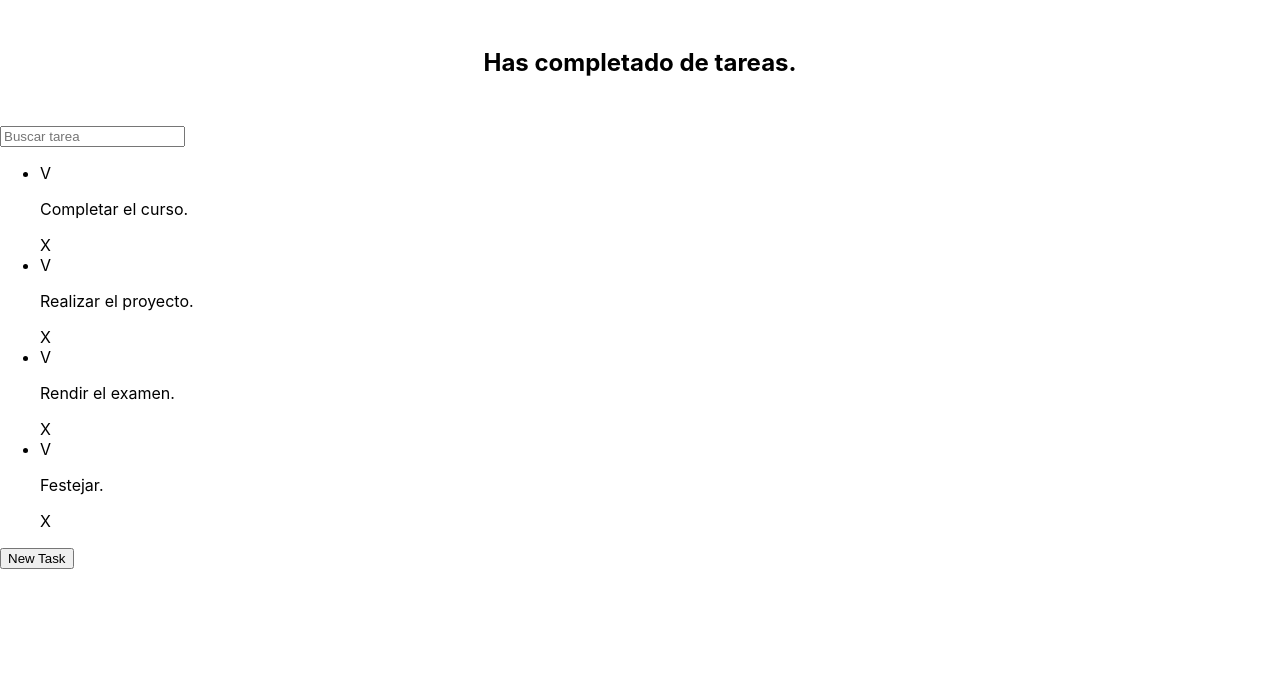
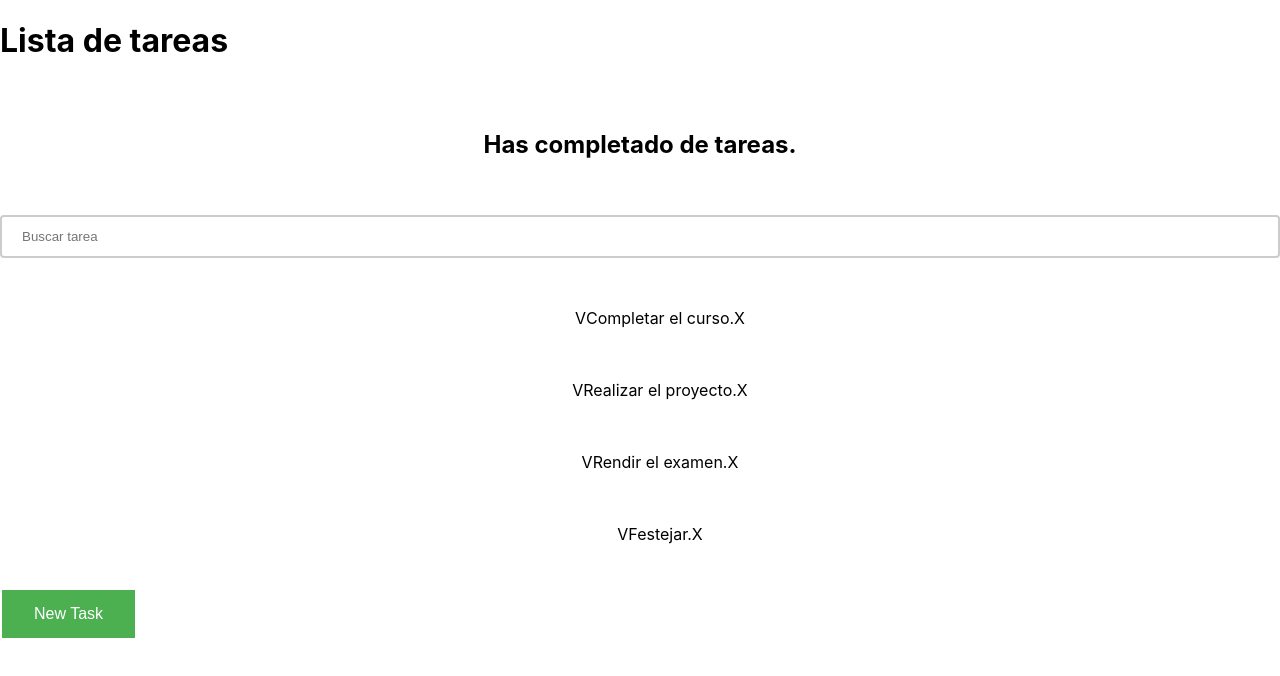
Before and after one commit to UboldiTIC/ordenate, a React (Create React App) app: page / in a window 1280 px wide. Shown: the top 676 px of the page. Built offline with nearby package versions, Linux system fonts and the light colour scheme.

Commit message:
Add css files

```diff
--- /dev/null
+++ b/src/App.css
@@ -0,0 +1,8 @@
+.App-container {
+    display: flex;
+    justify-content: center; /* Centrado horizontal */
+    align-items: center; /* Centrado vertical */
+    height: 50vh; /* Asegura que el contenedor ocupa toda la altura de la pantalla */
+    width: 50vw; /*Asegura que el contenedor ocupa todo el ancho de la pantalla*/
+    margin: 0; /* Elimina márgenes predeterminados */
+}
--- a/src/App.js
+++ b/src/App.js
@@ -15,7 +15,8 @@ const defaultTasks = [
 function App() {
   return (
     <React.Fragment>
-
+      <div className="App-container">
+        <h1>Lista de tareas</h1>
         <TaskCounter />
         <TaskSearch />
 
@@ -30,7 +31,7 @@ function App() {
         </TaskList>
 
         <CreateTaskButton />
-
+      </div>
     </React.Fragment>
   );
 }
--- /dev/null
+++ b/src/CreateTaskButton.css
@@ -0,0 +1,12 @@
+.btn {
+    background-color: #4CAF50;
+    border: none;
+    color: white;
+    padding: 15px 32px;
+    text-align: center;
+    text-decoration: none;
+    display: inline-block;
+    font-size: 16px;
+    margin: 4px 2px;
+    cursor: pointer;
+}
--- a/src/CreateTaskButton.js
+++ b/src/CreateTaskButton.js
@@ -1,3 +1,5 @@
+import './CreateTaskButton.css';
+
 function CreateTaskButton() {
     return (
         <button className="btn btn-primary">New Task</button>
--- a/src/TaskCounter.css
+++ b/src/TaskCounter.css
@@ -1,4 +1,4 @@
-h1 {
+h2 {
     font-size: 24px;
     text-align: center;
     margin: 0;
--- a/src/TaskCounter.js
+++ b/src/TaskCounter.js
@@ -2,9 +2,9 @@ import './TaskCounter.css';
 
 function TaskCounter({ totalTasks, completedTasks }) {
     return (
-        <h1>
+        <h2>
             Has completado {completedTasks} de {totalTasks} tareas.
-        </h1>
+        </h2>
     );
 }
 
--- /dev/null
+++ b/src/TaskItem.css
@@ -0,0 +1,8 @@
+.TaskItem {
+    position: relative;
+    display: flex;
+    justify-content: center;
+    align-items: center;
+    padding: 10px;
+
+}
--- a/src/TaskItem.js
+++ b/src/TaskItem.js
@@ -1,6 +1,8 @@
+import './TaskItem.css';
+
 function TaskItem(props) {
     return (
-        <li>
+        <li className='TaskItem'>
             <span>V</span>
             <p> {props.text} </p>
             <span>X</span>
--- a/src/TaskList.js
+++ b/src/TaskList.js
@@ -1,3 +1,5 @@
+import './TaskList.css';
+
 function TaskList(props) {
     return (
         <ul>
--- /dev/null
+++ b/src/TaskSearch.css
@@ -0,0 +1,11 @@
+
+
+input[type="text"] {
+    width: 100%;
+    padding: 12px 20px;
+    margin: 8px 0;
+    box-sizing: border-box;
+    border: 2px solid #ccc;
+    border-radius: 4px;
+
+}
--- a/src/TaskSearch.js
+++ b/src/TaskSearch.js
@@ -1,3 +1,5 @@
+import './TaskSearch.css';
+
 function TaskSearch() {
     return (
         <div>
```
Also changed, not shown: src/TaskList.css (added). Lines whose indentation alone changed are shown as unchanged.
